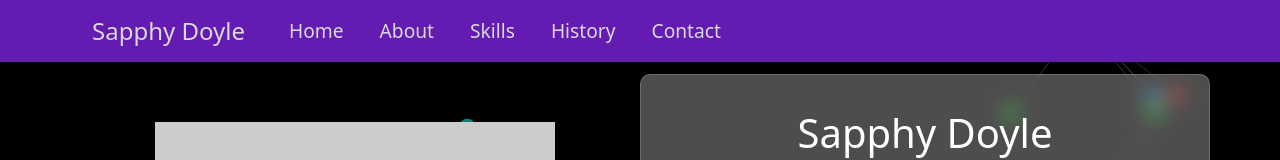
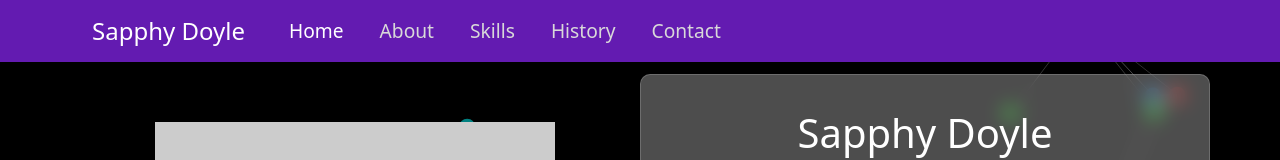
Before and after one commit to Terafora/Sapphy-Doyle-Profile-Site, a React (Create React App) app: page / in a window 1280 px wide. Shown: the top 160 px of the page. Built offline with nearby package versions, Linux system fonts and the light colour scheme; the HTML template or start-up script is replaced by a standard one.

Commit message:
Update styling for current location on NavBar

```diff
--- a/src/components/Navbar.js
+++ b/src/components/Navbar.js
@@ -1,23 +1,25 @@
 import React from 'react';
-import { Link } from 'react-router-dom';
+import { Link, useLocation } from 'react-router-dom';
 import Container from 'react-bootstrap/Container';
 import Nav from 'react-bootstrap/Nav';
 import Navbar from 'react-bootstrap/Navbar';
 import './NavBar.css';
 
 export default function NavBar() {
+  const location = useLocation();
+
   return (
     <Navbar expand="lg" className="navbar-sect">
       <Container>
-      <Navbar.Brand><Link className="links" to="/">Sapphy Doyle</Link></Navbar.Brand>
+        <Navbar.Brand><Link className="links text-white" to="/">Sapphy Doyle</Link></Navbar.Brand>
         <Navbar.Toggle aria-controls="basic-navbar-nav" />
         <Navbar.Collapse id="basic-navbar-nav">
           <Nav>
-          <Nav.Link><Link className="links" to="/">Home</Link></Nav.Link>
-          <Nav.Link><Link className="links" to="/about">About</Link></Nav.Link>
-          <Nav.Link><Link className="links" to="/skills">Skills</Link></Nav.Link>
-          <Nav.Link><Link className="links" to="/history">History</Link></Nav.Link>
-          <Nav.Link><Link className="links" to="/contact">Contact</Link></Nav.Link>
+            <Nav.Link><Link className={`links ${location.pathname === '/' ? 'text-white' : ''}`} to="/">Home</Link></Nav.Link>
+            <Nav.Link><Link className={`links ${location.pathname === '/about' ? 'text-white' : ''}`} to="/about">About</Link></Nav.Link>
+            <Nav.Link><Link className={`links ${location.pathname === '/skills' ? 'text-white' : ''}`} to="/skills">Skills</Link></Nav.Link>
+            <Nav.Link><Link className={`links ${location.pathname === '/history' ? 'text-white' : ''}`} to="/history">History</Link></Nav.Link>
+            <Nav.Link><Link className={`links ${location.pathname === '/contact' ? 'text-white' : ''}`} to="/contact">Contact</Link></Nav.Link>
           </Nav>
         </Navbar.Collapse>
       </Container>
```
Lines whose indentation alone changed are shown as unchanged.
